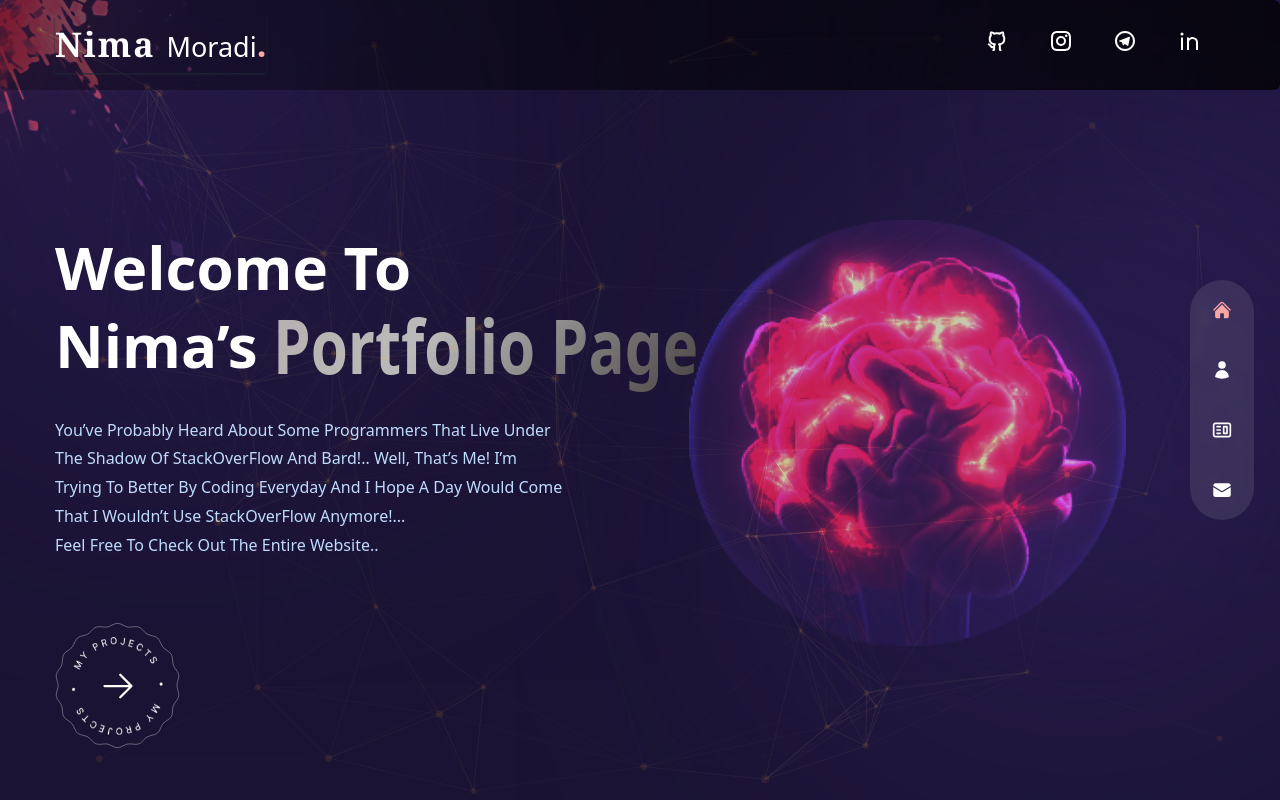
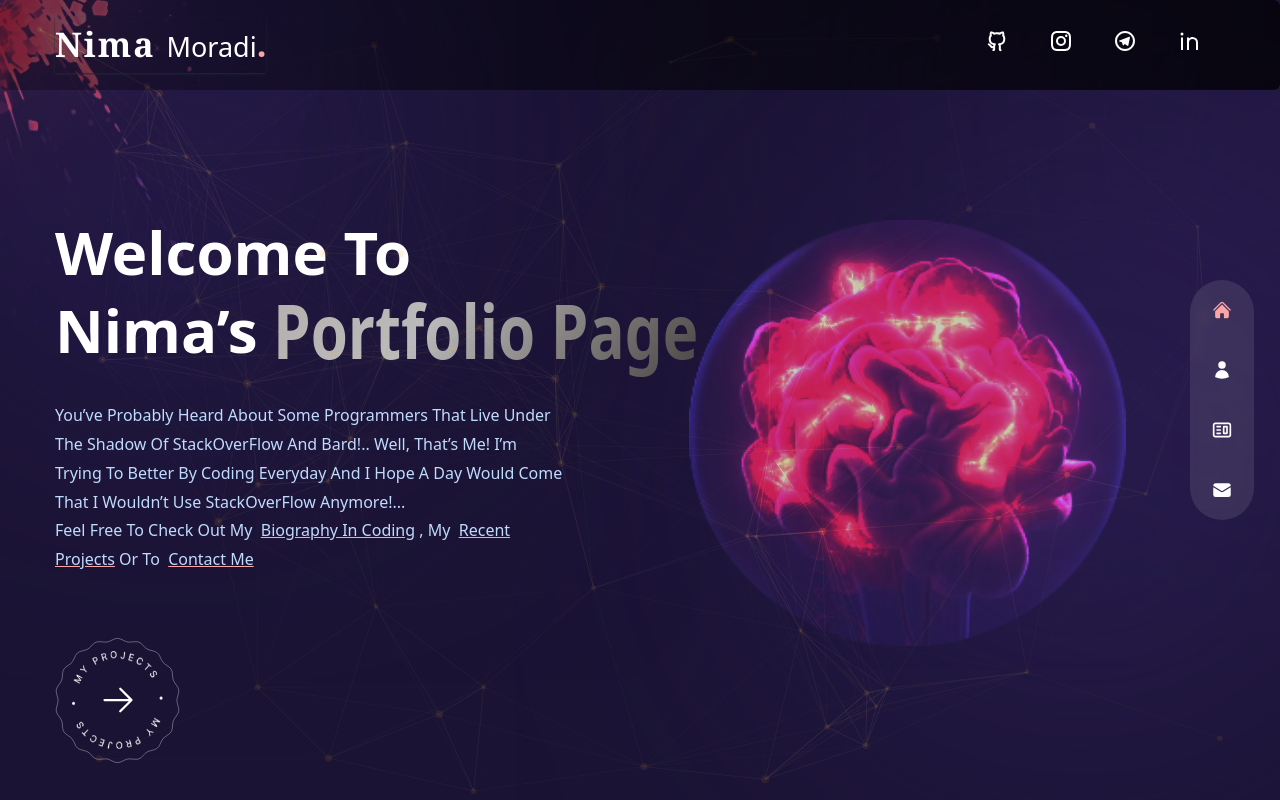
Before and after one commit to Nima-Moradi1/new-portfolio, a Next.js app: page / in a window 1280 px wide. Built offline with nearby package versions, Linux system fonts and the light colour scheme.

Commit message:
index paragraph added

```diff
--- a/pages/index.js
+++ b/pages/index.js
@@ -7,6 +7,7 @@ import { motion } from "framer-motion";
 //variants
 import { fadeIn } from "../variants";
 import Head from "next/head";
+import Link from "next/link";
 
 const Home = () => {
   return (
@@ -47,7 +48,24 @@ const Home = () => {
               that&rsquo;s me! I&rsquo;m trying to better by coding
               everyday and i hope a day would come that i
               wouldn&rsquo;t use StackOverFlow anymore!...
-              <br /> feel free to check out the entire website..{" "}
+              <br /> feel free to check out my &nbsp;
+              <Link
+                href="/about"
+                className="underline cursor-pointer decoration-red-300">
+                Biography in Coding
+              </Link>{" "}
+              , my &nbsp;
+              <Link
+                href="/work"
+                className="decoration-red-300 underline cursor-pointer">
+                Recent Projects
+              </Link>{" "}
+              or to &nbsp;
+              <Link
+                href="/contact"
+                className="decoration-red-300 underline cursor-pointer">
+                Contact Me
+              </Link>
               <br />
             </motion.p>
             {/* btn */}
```
